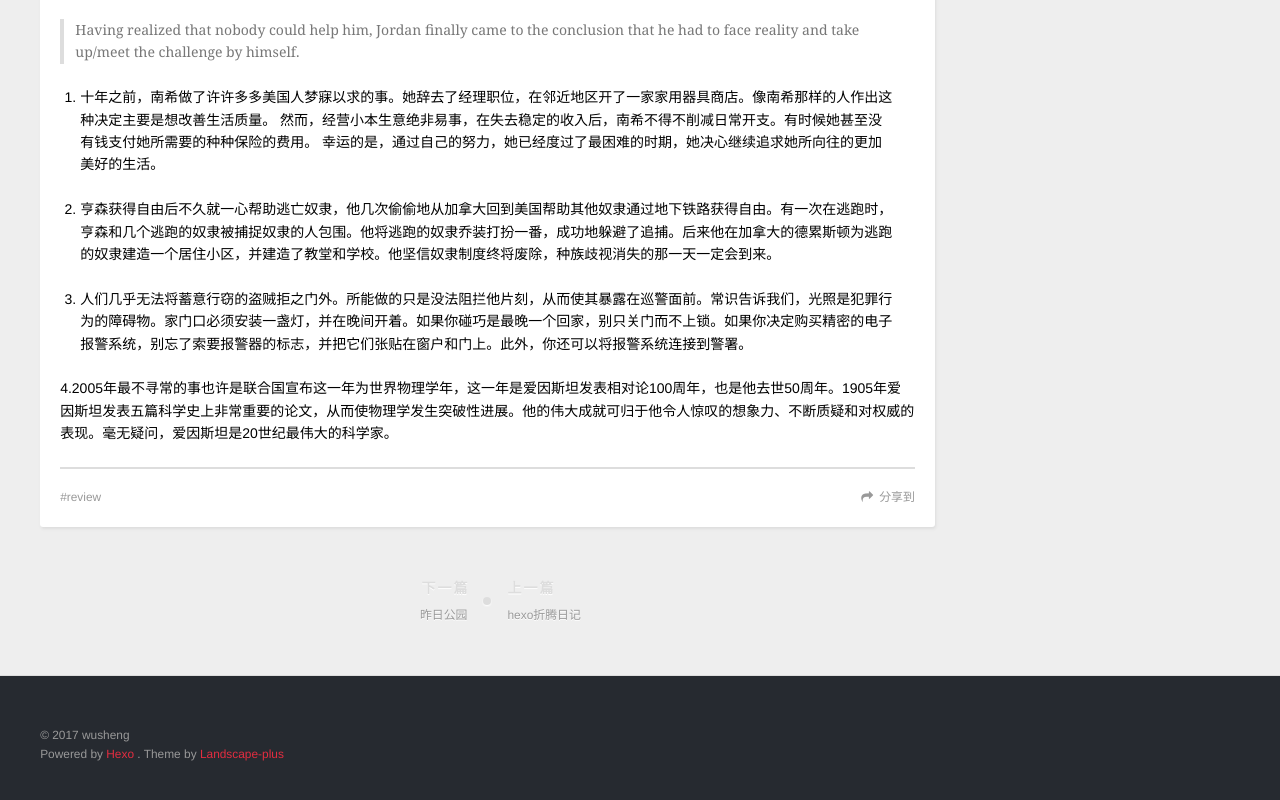
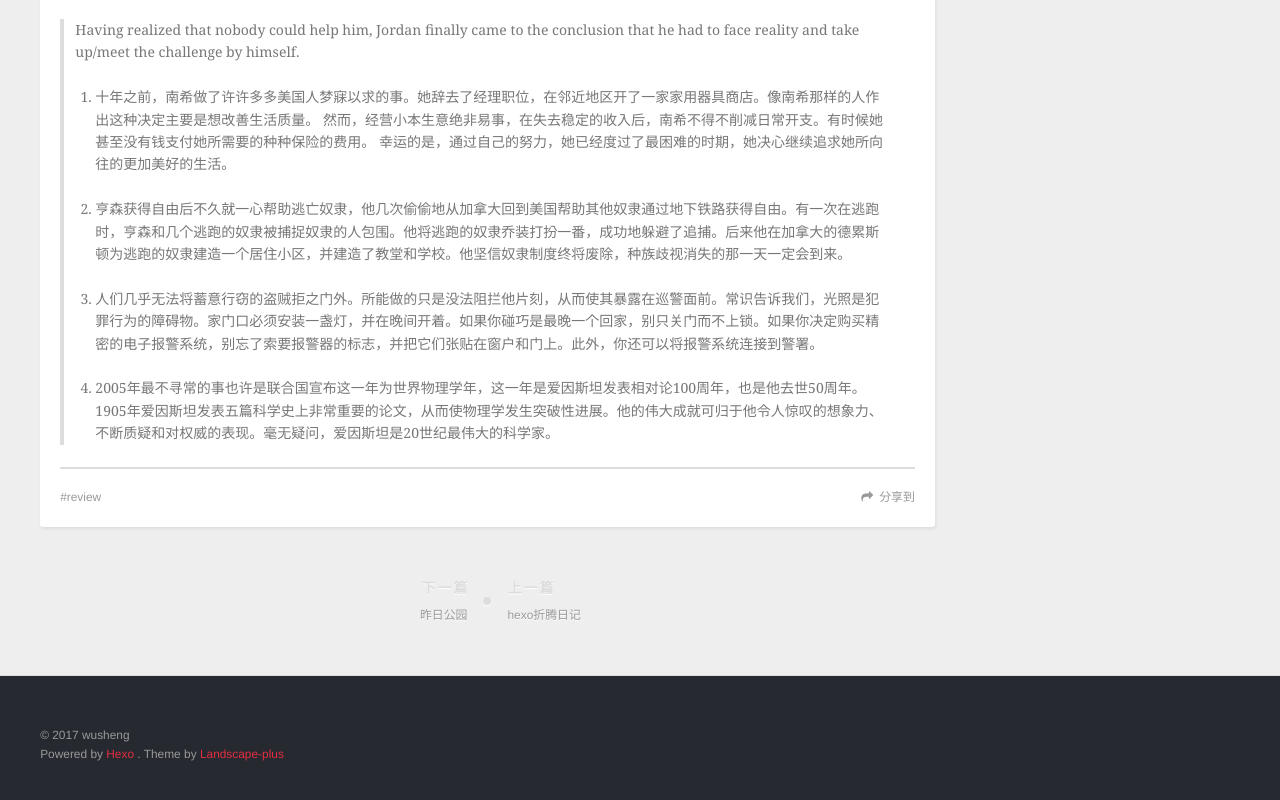
Before and after one commit to qinghon/qinghon.github.io, a plain HTML site: page 2017/12/23/English3Review/index.html in a window 1280 px wide. Shown: the part 3648-4448 px from the top of the page. Drawn offline with nearby package versions, Linux system fonts and the light colour scheme.

Commit message:
Site updated: 2017-12-24 17:34:13

```diff
--- a/2017/12/23/English3Review/index.html
+++ b/2017/12/23/English3Review/index.html
@@ -14,7 +14,7 @@
 <meta property="og:site_name" content="极客人生">
 <meta property="og:description" content="大英3复习">
 <meta property="og:locale" content="zh-CN">
-<meta property="og:updated_time" content="2017-12-24T09:31:09.760Z">
+<meta property="og:updated_time" content="2017-12-24T09:34:08.124Z">
 <meta name="twitter:card" content="summary">
 <meta name="twitter:title" content="English3Review">
 <meta name="twitter:description" content="大英3复习">
@@ -365,7 +365,6 @@
 <p>20.乔丹意识到没人能给他帮助，终于得出结论他必须面对现实，独自接受挑战。</p>
 <blockquote>
 <p>Having realized that nobody could help him, Jordan finally came to the conclusion that he had to face reality and take up/meet the challenge by himself.</p>
-</blockquote>
 <ol>
 <li><p>十年之前，南希做了许许多多美国人梦寐以求的事。她辞去了经理职位，在邻近地区开了一家家用器具商店。像南希那样的人作出这种决定主要是想改善生活质量。  然而，经营小本生意绝非易事，在失去稳定的收入后，南希不得不削减日常开支。有时候她甚至没有钱支付她所需要的种种保险的费用。  幸运的是，通过自己的努力，她已经度过了最困难的时期，她决心继续追求她所向往的更加美好的生活。</p>
 </li>
@@ -373,8 +372,10 @@
 </li>
 <li><p>人们几乎无法将蓄意行窃的盗贼拒之门外。所能做的只是没法阻拦他片刻，从而使其暴露在巡警面前。常识告诉我们，光照是犯罪行为的障碍物。家门口必须安装一盏灯，并在晚间开着。如果你碰巧是最晚一个回家，别只关门而不上锁。如果你决定购买精密的电子报警系统，别忘了索要报警器的标志，并把它们张贴在窗户和门上。此外，你还可以将报警系统连接到警署。</p>
 </li>
+<li><p>2005年最不寻常的事也许是联合国宣布这一年为世界物理学年，这一年是爱因斯坦发表相对论100周年，也是他去世50周年。1905年爱因斯坦发表五篇科学史上非常重要的论文，从而使物理学发生突破性进展。他的伟大成就可归于他令人惊叹的想象力、不断质疑和对权威的表现。毫无疑问，爱因斯坦是20世纪最伟大的科学家。</p>
+</li>
 </ol>
-<p>4.2005年最不寻常的事也许是联合国宣布这一年为世界物理学年，这一年是爱因斯坦发表相对论100周年，也是他去世50周年。1905年爱因斯坦发表五篇科学史上非常重要的论文，从而使物理学发生突破性进展。他的伟大成就可归于他令人惊叹的想象力、不断质疑和对权威的表现。毫无疑问，爱因斯坦是20世纪最伟大的科学家。</p>
+</blockquote>
 
 
     </div>
```
